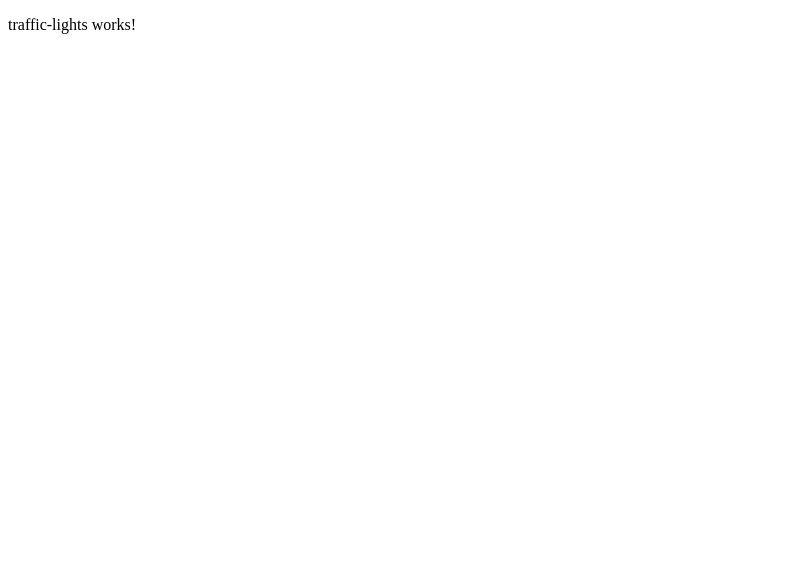
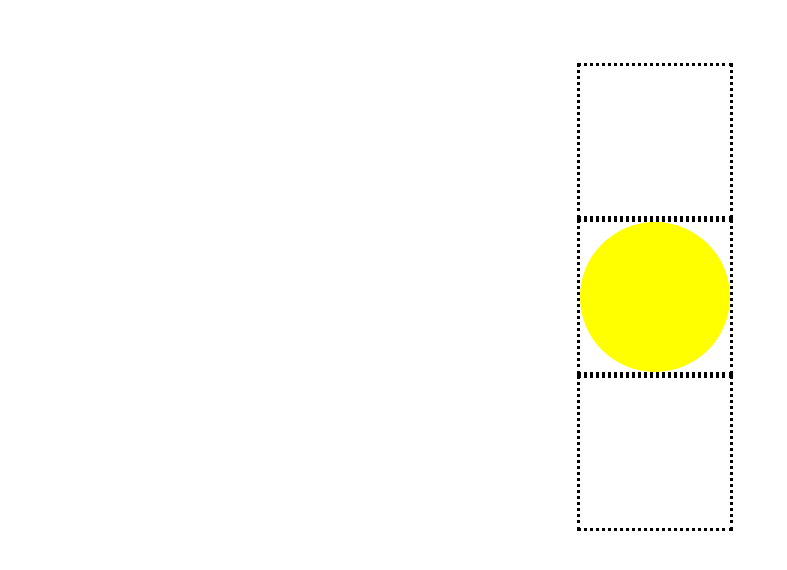
Before and after one commit to mohitkanwar/xstate-examples, an Angular app: page / in a window 1280 px wide. Shown: the top 570 px of the page, without its empty margins (0-787 px from the left). Built offline with nearby package versions, Linux system fonts and the light colour scheme.

Commit message:
traffic light

```diff
--- a/src/app/traffic-lights/traffic-lights.component.css
+++ b/src/app/traffic-lights/traffic-lights.component.css
@@ -0,0 +1,26 @@
+.dot {
+    height: 150px;
+    width: 150px;
+    border:black;
+    border-radius: 50%;
+    display: inline-block;
+}
+.go{
+    background-color: green;
+}
+.wait{
+    background-color: yellow;
+}
+.stop {
+    background-color: red;
+}
+.box {
+    border: black;
+    border-style: dotted;
+    width: 150px;
+    height: 150px;
+}
+.lightbox{
+    margin-left: 45%;
+    margin-top: 5%;
+}
--- a/src/app/traffic-lights/traffic-lights.component.html
+++ b/src/app/traffic-lights/traffic-lights.component.html
@@ -1 +1,12 @@
-<p>traffic-lights works!</p>
+<div class="lightbox">
+    <div class="box">
+        <div class="dot " [ngClass]="{'go' : go}"></div>
+    </div>
+    <div class="box">
+        <div class="dot" [ngClass]="{'wait' : wait}"></div>
+    </div>
+    <div class="box">
+        <div class="dot" [ngClass]="{'stop' : stop}"></div>
+    </div>
+
+</div>
--- a/src/app/traffic-lights/traffic-lights.component.ts
+++ b/src/app/traffic-lights/traffic-lights.component.ts
@@ -1,5 +1,5 @@
 import { Component, OnInit } from '@angular/core';
-import { Machine, interpret } from 'xstate';
+import { Machine, interpret, StateValue } from 'xstate';
 
 @Component({
   selector: 'app-traffic-lights',
@@ -8,6 +8,9 @@ import { Machine, interpret } from 'xstate';
 })
 export class TrafficLightsComponent implements OnInit {
 
+  public stop: boolean;
+  public go: boolean;
+  public wait: boolean;
   constructor() { }
 
   ngOnInit() {
@@ -16,6 +19,15 @@ export class TrafficLightsComponent implements OnInit {
     setInterval(() => {
       promiseService.send('TIMEOUT');
   }, 5000);
+
+    promiseService.onTransition(state => {
+      console.log(state.value);
+      this.stop = state.matches('stop');
+      this.go = state.matches('go');
+      this.wait = state.matches('wait');
+    }
+  );
+
   }
 
 }
@@ -42,6 +54,4 @@ const trafficLightMachine = Machine({
   }
 });
 
-const promiseService = interpret(trafficLightMachine).onTransition(state =>
-  console.log(state.value)
-);
+const promiseService = interpret(trafficLightMachine);
```
